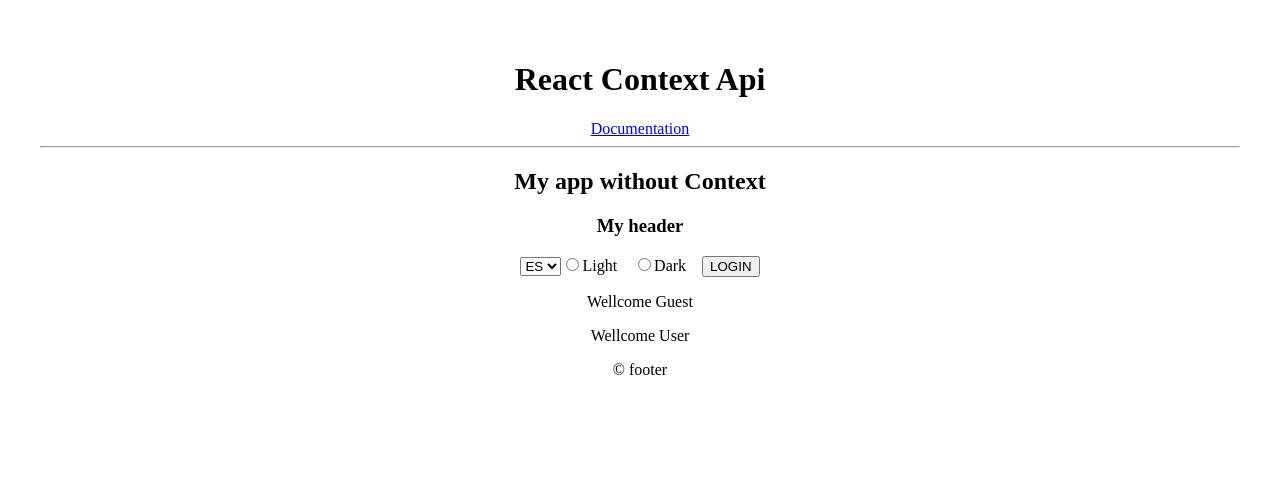
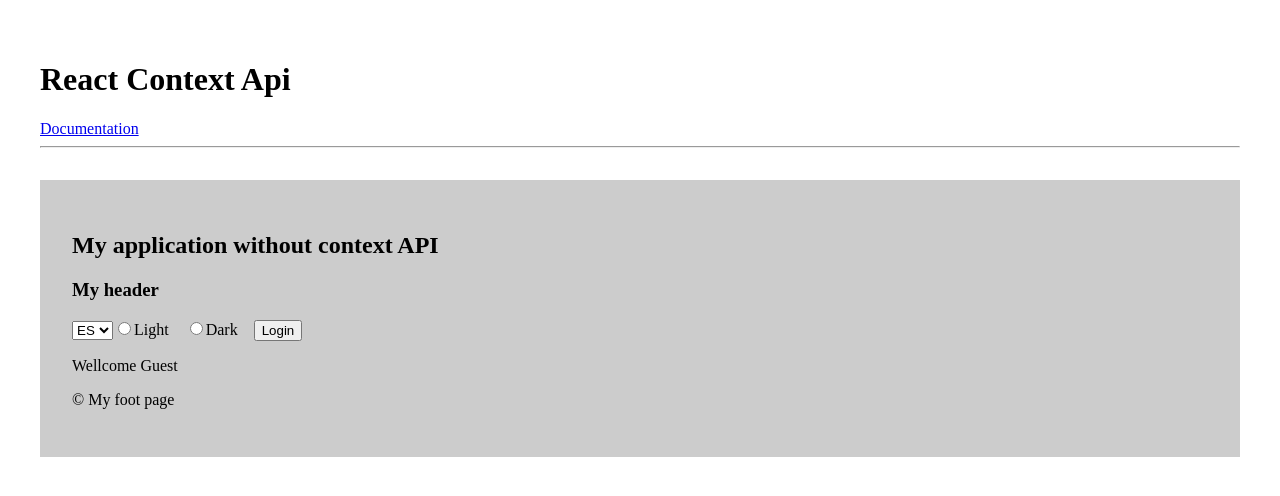
Before and after one commit to CristianLopez3/reactjs-practice, a React (Vite) app: page / in a window 1280 px wide. Shown: the top 496 px of the page. Built offline with nearby package versions, Linux system fonts and the light colour scheme.

Commit message:
app complete without context api

```diff
--- a/src/App.css
+++ b/src/App.css
@@ -1,6 +1,5 @@
 body{
     padding: 2rem;
-    text-align: center;
 }
 
 ul,
--- a/src/components/Footer.jsx
+++ b/src/components/Footer.jsx
@@ -1,9 +1,9 @@
 
 
-const Footer = ({theme}) =>  {
+const Footer = ({theme, text}) =>  {
     return (
         <footer className={theme}>
-            <p>&copy; footer</p>
+            <p>&copy; {text.footerTitle}</p>
         </footer>
      );
 }
--- a/src/components/Header.jsx
+++ b/src/components/Header.jsx
@@ -1,11 +1,11 @@
-const Header = ({ theme, handleTheme }) => {
+const Header = ({ theme, handleTheme, text, handleLanguage, auth, handleAuth }) => {
   return (
     <header className={theme}>
       <h2>
-        My app <b> without Context </b>{" "}
+        {text.headerTitle}
       </h2>
-      <h3>My header</h3>
-      <select name="language">
+      <h3>{text.headerSubtitle}</h3>
+      <select name="language" onChange={handleLanguage}>
         <option value="es">ES</option>
         <option value="en">EN</option>
       </select>
@@ -17,7 +17,7 @@
         onClick={handleTheme}
         value="light"
       />
-      <label htmlFor="light">Light</label>
+      <label htmlFor="light">{text.headerLight}</label>
 
       <input
         type="radio"
@@ -26,9 +26,10 @@
         onClick={handleTheme}
         value="dark"
       />
-      <label htmlFor="dark">Dark</label>
 
-      <button>LOGIN</button>
+      <label htmlFor="dark">{text.headerDark}</label>
+
+      <button onClick={handleAuth} >{auth ?  text.buttonLogout : text.buttonLogin }</button>
     </header>
   );
 };
--- a/src/components/Main.jsx
+++ b/src/components/Main.jsx
@@ -1,10 +1,13 @@
 
 
-const Main = ({theme}) =>  {
+const Main = ({theme, text, auth}) =>  {
     return (
         <main className={theme}>
-            <p>Wellcome Guest </p>
-            <p>Wellcome User </p>
+            {
+                auth
+                ? <p> {text.mainHello} </p>
+                : <p>{text.mainWelcome} </p>
+            }
         </main>
      );
 }
--- a/src/components/MyPage.jsx
+++ b/src/components/MyPage.jsx
@@ -3,30 +3,85 @@
 import Header from "./Header";
 import Main from "./Main";
 
-
 const initialTheme = "light";
+const initialLanguage = "en";
+const translations = {
+  es: {
+    headerTitle: "Mi aplicacion sin Context API",
+    headerSubtitle: "Mi cabecera",
+    headerLight: "Claro",
+    headerDark: "Negro",
+    buttonLogin: "Iniciar Sesion",
+    buttonLogout: "Cerrar Sesion",
+    mainWelcome: "Bienvenid@",
+    mainHello: "Hola Usuari@",
+    mainContent: "Mi contenido principal",
+    footerTitle: "Mi pie de pagina",
+  },
+  en: {
+    headerTitle: "My application without context API",
+    headerSubtitle: "My header",
+    headerLight: "Light",
+    headerDark: "Dark",
+    buttonLogin: "Login",
+    buttonLogout: "Logout",
+    mainWelcome: "Wellcome Guest",
+    mainHello: "Hi User",
+    mainContent: "My main content",
+    footerTitle: "My foot page",
+  },
+};
+const initialAuth = null;
 
 const MyPage = () => {
-
   const [theme, setTheme] = useState(initialTheme);
-
+  const [language, setLanguage] = useState(initialLanguage);
+  const [texts, setTexts] = useState(translations[language]);
+  const [auth, setAuth] = useState(initialAuth);
+  // console.log(texts);
 
   const handleTheme = (e) => {
-        console.log(e.target);
-        if(e.target.value === "light") {
+    // console.log(e.target);
+    if (e.target.value === "light") {
       setTheme("light");
     } else {
       setTheme("dark");
     }
   };
 
+  const handleLanguage = (e) => {
+    // console.log(e.target);
+    if (e.target.value === "en") {
+      setLanguage("en");
+      setTexts(translations.en);
+    } else {
+      setLanguage("es");
+      setTexts(translations.es);
+    }
+  };
+
+  const handleAuth = (e) => {
+    if(auth){
+        setAuth(null);
+    } else {
+        setAuth(true);
+    }
+  };
+
   return (
-        <div>
-            <Header theme={theme} handleTheme={handleTheme} />
-            <Main theme={theme} />
-            <Footer theme={theme} />
+    <div className="my-page">
+      <Header
+        theme={theme}
+        handleTheme={handleTheme}
+        text={texts}
+        handleLanguage={handleLanguage}
+        auth={auth}
+        handleAuth={handleAuth}
+      />
+      <Main theme={theme} text={texts} auth={auth} />
+      <Footer theme={theme} text={texts} />
     </div>
-    )
-}
+  );
+};
 
 export default MyPage;
--- a/src/index.css
+++ b/src/index.css
@@ -2,8 +2,8 @@
 
 .my-page{
     margin: 2rem auto;
-    padding: auto;
-    background-color: #ccc;
+    padding: 2rem;
+    background-color: #CCC;
 }
 
 label{
```
Lines whose indentation alone changed are shown as unchanged.
